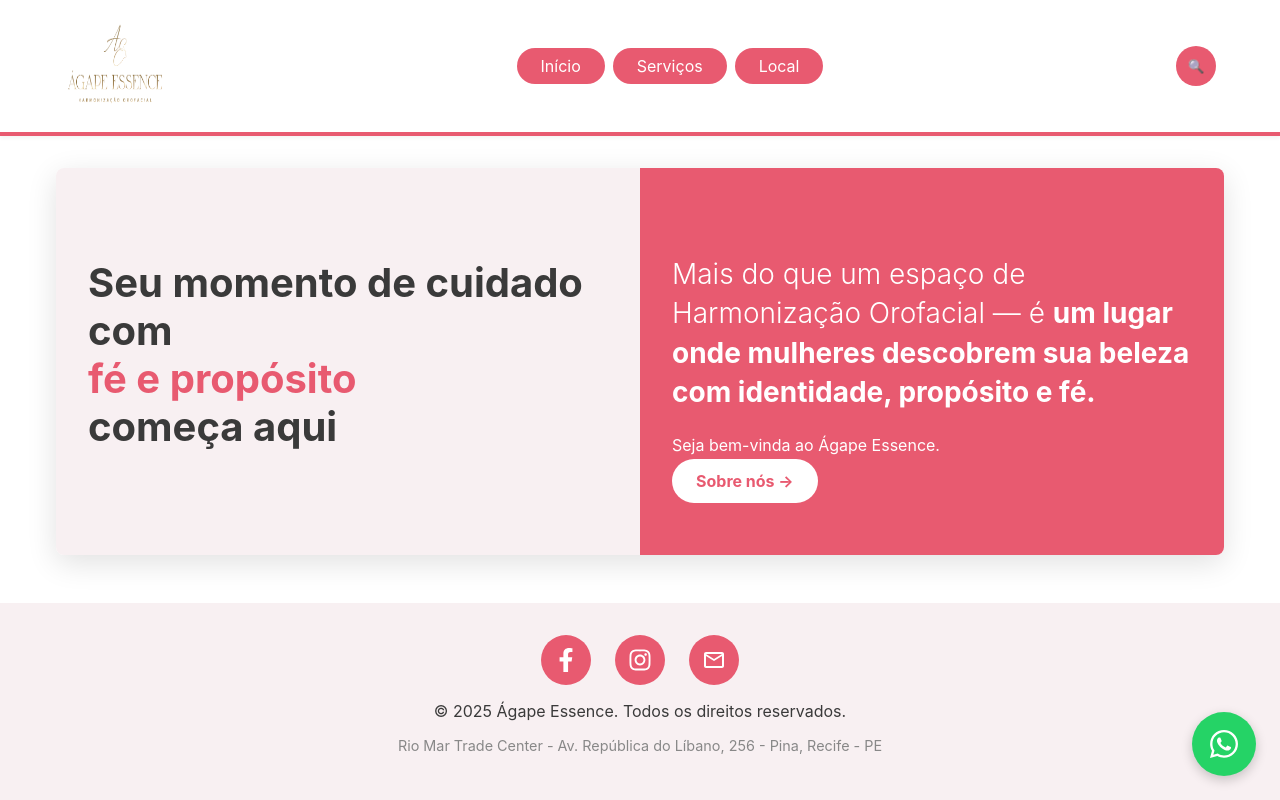
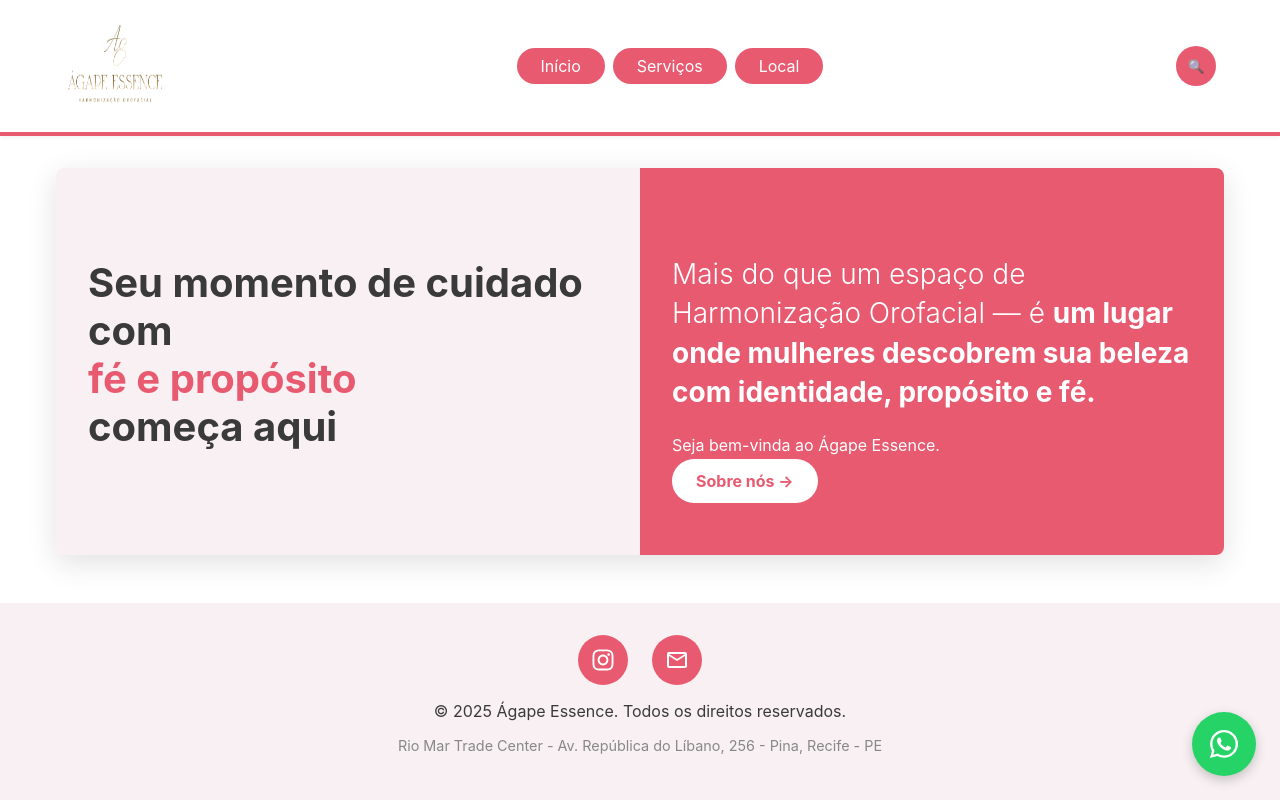
Before and after one commit to Henrilsm/agape-essence, a Next.js app: page / in a window 1280 px wide. Built offline with nearby package versions, Linux system fonts and the light colour scheme.

Commit message:
Tirar facebook

```diff
--- a/components/Footer.js
+++ b/components/Footer.js
@@ -6,9 +6,6 @@ export default function Footer() {
   return (
     <footer className={styles.footer}>
       <div className={styles.socialIcons}>
-        <a href="#" className={styles.iconLink} aria-label="Facebook">
-          <FaFacebookF size={24} />
-        </a>
         <a href="https://www.instagram.com/agapeessencehof?igsh=MTY4aHBsbGJsMXNtMA=="
         className={styles.iconLink}
         aria-label="Instagram"
```
